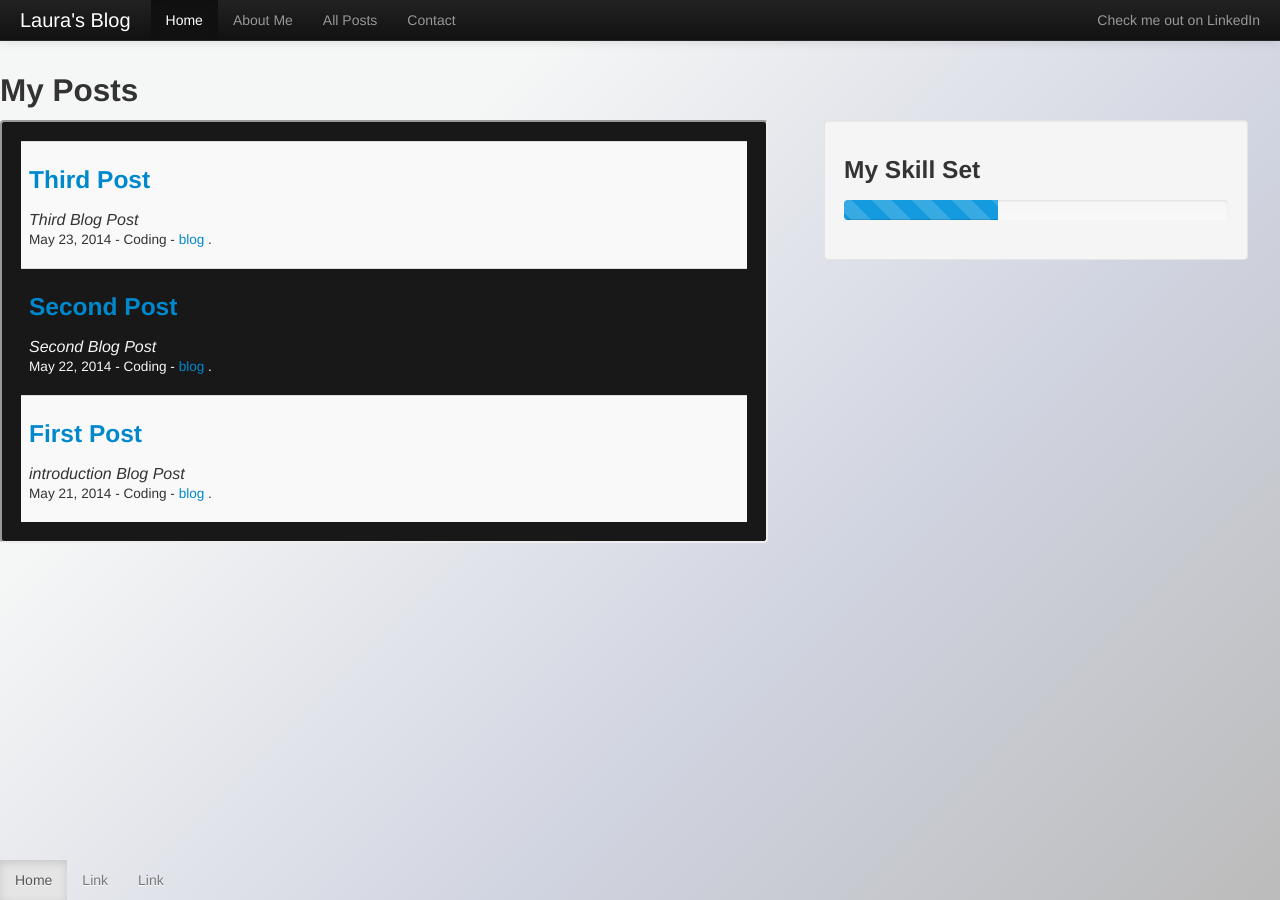
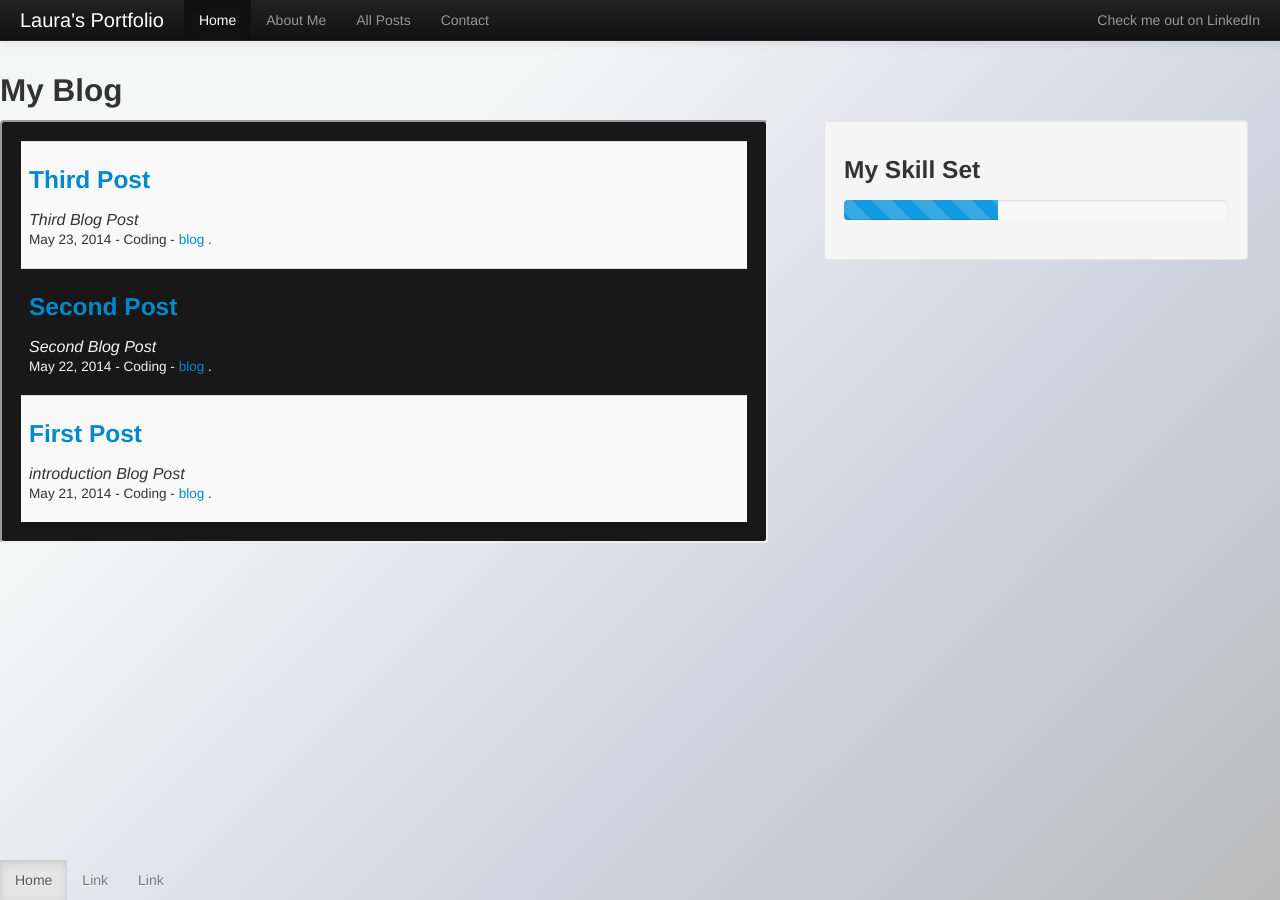
Before and after one commit to LauraR6561/Laurar6561.github.io, a Jekyll site: the page built from index.html, in a window 1280 px wide. Built offline with Jekyll 4.4.1, drawn with Linux system fonts in a browser that asks for light colours; Markdown is read by kramdown in place of the engine named in the settings.

Commit message:
changed title and css

```diff
--- a/_includes/menu.html
+++ b/_includes/menu.html
@@ -24,7 +24,7 @@
             <span class="icon-bar"></span>
             <span class="icon-bar"></span>
           </button>
-          <a class="brand" href="#">Laura's Blog</a>
+          <a class="brand" href="#">Laura's Portfolio</a>
           <div class="nav-collapse collapse">
             <p class="navbar-text pull-right">
               Check me out on <a href="https://www.linkedin.com/profile/view?id=201843537&trk=nav_responsive_tab_profile" class="navbar-link">LinkedIn</a>
--- a/_layouts/layout.html
+++ b/_layouts/layout.html
@@ -1,5 +1,6 @@
 <html>
 <head>
+<title>Laura's Portfolio</title>
 <script src="http://code.jquery.com/jquery.js"></script>
 <script src="js/bootstrap.min.js"></script>
 <script src="js/bootstrap-collapse.js"></script>
--- a/index.html
+++ b/index.html
@@ -2,7 +2,7 @@
 layout: layout
 title: "Laura Rutz"
 ---
-<h2>My Posts</h2>
+<h2>My Blog</h2>
 <table class="table table-striped well">
     <tbody>
     {% for post in site.posts %}
```
